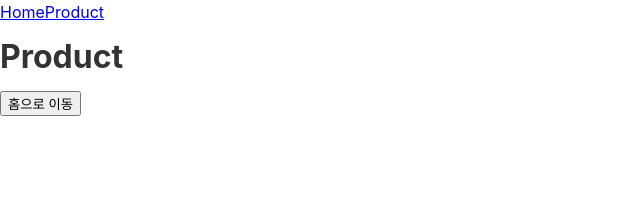
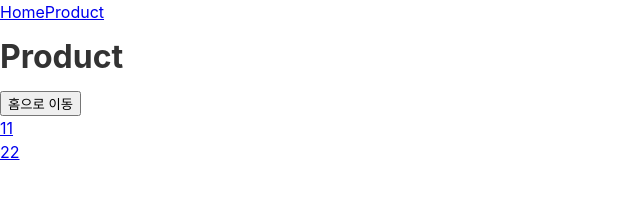
Before and after one commit to geumyoung00/react_router_dom, a React (Create React App) app: page /product in a window 1280 px wide. Shown: the top 214 px of the page, without its empty margins (0-640 px from the left). Built offline with nearby package versions, Linux system fonts and the light colour scheme.

Commit message:
Created dynamic routing

```diff
--- a/src/page/Home.js
+++ b/src/page/Home.js
@@ -1,7 +1,5 @@
 import React from "react";
 import { Link } from "react-router-dom";
-
-
 
 const Homepage = () => {
   return (
--- a/src/page/Product.js
+++ b/src/page/Product.js
@@ -1,12 +1,29 @@
 import React from "react";
-import { Link } from "react-router-dom";
+import { Link, Outlet } from "react-router-dom";
 
 const Product = () => {
+  const PRODUCTS = [
+    { id: 111, title: "Sunscreen" },
+    { id: 222, title: "Coffee beans" },
+    { id: 333, title: "Paper towels" },
+    { id: 444, title: "Dish soap" },
+  ];
+
   return (
     <>
       <h1>Product</h1>
-      <Link to="/"><button>홈으로 이동</button></Link>
+      <Link to="/">
+        <button>홈으로 이동</button>
+      </Link>
 
+      <ul>
+        <li>
+          <Link to="/product/11">11</Link>
+        </li>
+        <li>
+          <Link to="/product/22">22</Link>
+        </li>
+      </ul>
     </>
   );
 };
--- /dev/null
+++ b/src/page/ProductDetailPage.js
@@ -0,0 +1,13 @@
+import React from "react";
+import { useParams } from "react-router-dom";
+
+const ProductDetailPage = () => {
+  const { productId } = useParams();
+  return (
+    <>
+      <p>게시글 {productId}</p>
+    </>
+  );
+};
+
+export default ProductDetailPage;
```
Also changed, not shown: src/App.js (+8 -5 lines).
